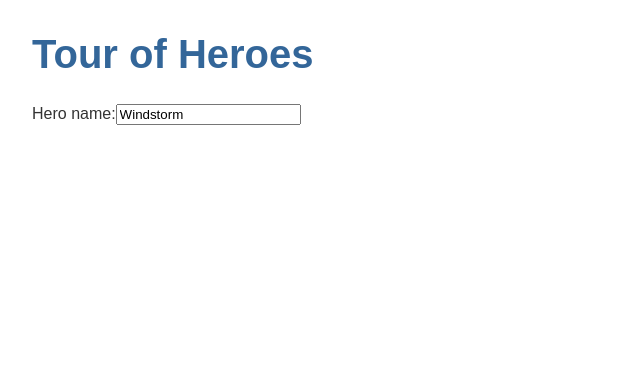
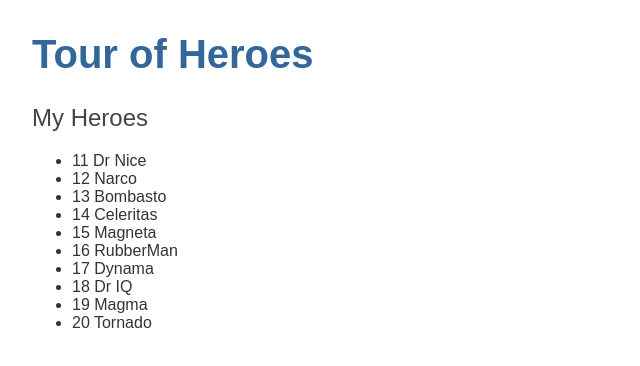
Before and after one commit to Marcos8060/Angular-Heroes, an Angular app in the folder tour-heroes/: page / in a window 1280 px wide. Shown: the top 366 px of the page, without its empty margins (0-640 px from the left). Built offline with nearby package versions, Linux system fonts and the light colour scheme.

Commit message:
displayed a list of heroes with a data binding syntax that displays details of a selected hero

```diff
--- a/tour-heroes/src/app/hero.ts
+++ b/tour-heroes/src/app/hero.ts
@@ -1,4 +1,6 @@
 export interface Hero {
-    id: 1,
+
+    id: number,
     name: string,
+
 }
--- a/tour-heroes/src/app/heroes/heroes.component.html
+++ b/tour-heroes/src/app/heroes/heroes.component.html
@@ -1,4 +1,15 @@
-<div>
-    <label for="name">Hero name:</label>
-    <input id="name" [(ngModel)]= "hero.name" placeholder="name">
+<h2>My Heroes</h2>
+<ul class="heroes">
+    <li *ngFor="let hero of heroes" (click)="onSelect(hero)">
+      <span class="badge">{{hero.id}}</span> {{hero.name}}
+    </li>
+</ul>
+
+<div *ngIf="selectedHero">
+  <h2>{{selectedHero.name | uppercase}} Details</h2>
+  <div><span>id: </span>{{selectedHero.id}}</div>
+  <div>
+    <label for="hero-name">Hero name: </label>
+    <input id="hero-name" [(ngModel)]="selectedHero.name" placeholder="name">
+  </div>
 </div>
--- a/tour-heroes/src/app/heroes/heroes.component.ts
+++ b/tour-heroes/src/app/heroes/heroes.component.ts
@@ -1,3 +1,4 @@
+import { HEROES } from '../mock-heroes';
 import { Component, OnInit } from '@angular/core';
 import { Hero } from '../hero';
 
@@ -8,10 +9,13 @@
 })
 export class HeroesComponent implements OnInit {
 
-  hero : Hero = {
-    id: 1,
-    name: 'Windstorm'
-  }
+   heroes = HEROES;
+
+   selectedHero?: Hero;
+   onSelect(hero: Hero): void {
+     this.selectedHero = hero;
+   }
+
 
   constructor() { }
 
--- /dev/null
+++ b/tour-heroes/src/app/mock-heroes.ts
@@ -0,0 +1,14 @@
+import { Hero } from "./hero";
+
+export const HEROES: Hero[] = [
+  { id: 11, name: 'Dr Nice' },
+  { id: 12, name: 'Narco' },
+  { id: 13, name: 'Bombasto' },
+  { id: 14, name: 'Celeritas' },
+  { id: 15, name: 'Magneta' },
+  { id: 16, name: 'RubberMan' },
+  { id: 17, name: 'Dynama' },
+  { id: 18, name: 'Dr IQ' },
+  { id: 19, name: 'Magma' },
+  { id: 20, name: 'Tornado' }
+];
```
